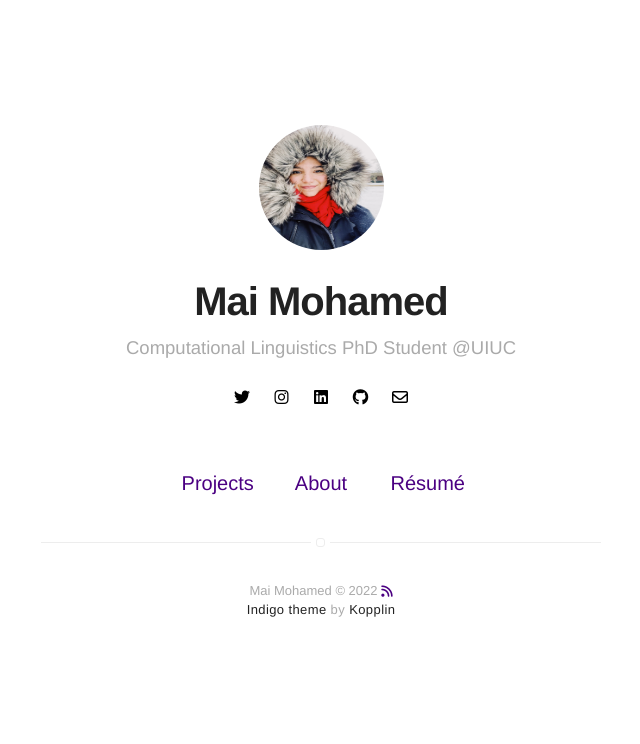
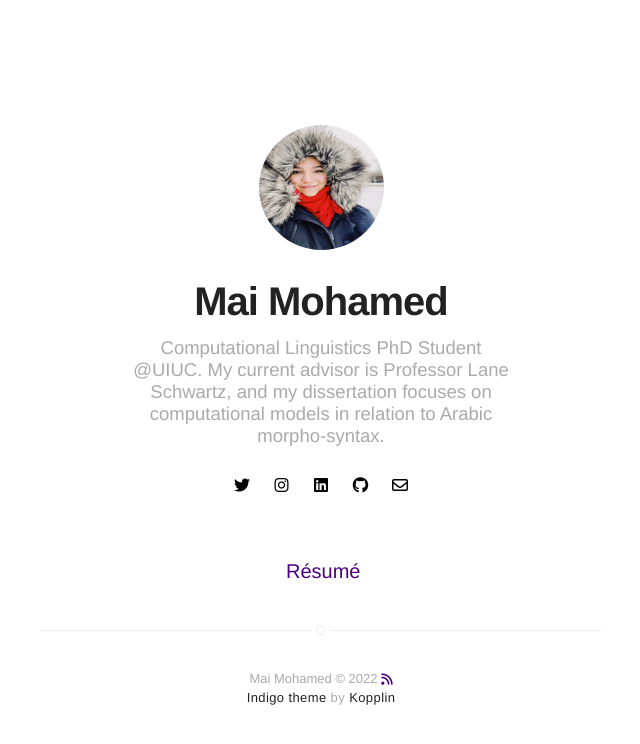
Before and after one commit to maimm2/maimm2.github.io, a Jekyll site: the page built from index.html, in a window 1280 px wide. Shown: the top 744 px of the page, without its empty margins (319-959 px from the left). Built offline with Jekyll 4.4.1, drawn with Linux system fonts in a browser that asks for light colours; nearby versions of some CDN libraries.

Commit message:
Update _config.yml

```diff
--- a/_config.yml
+++ b/_config.yml
@@ -1,6 +1,6 @@
 # main text of home
 title: Mai Mohamed
-bio: Computational Linguistics PhD Student @UIUC
+bio: Computational Linguistics PhD Student @UIUC. My current advisor is Professor Lane Schwartz, and my dissertation focuses on computational models in relation to Arabic morpho-syntax.
 
 # twitter summary info
 description: Documenting PhD and Grad School Journey
@@ -69,10 +69,10 @@ pagination:
   permalink: "/:num/" # pagination link that will be appended
 
 # if you don't need projects, comment the *projects* configs below
-projects: true
+#projects: true
 
 # if you don't need "about" or "blog", comment them out below
-about: true
+#about: true
 #blog: true
 
 # do you want to show the "read time" of the posts?
```
